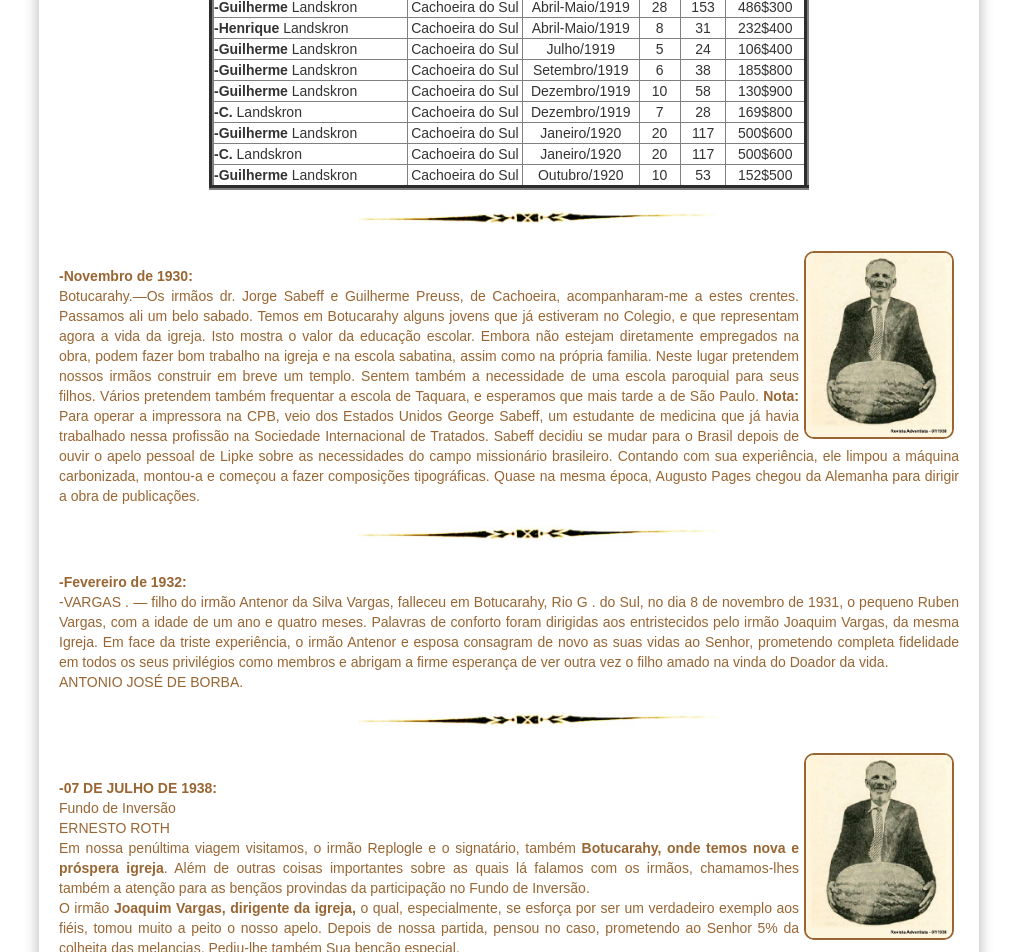
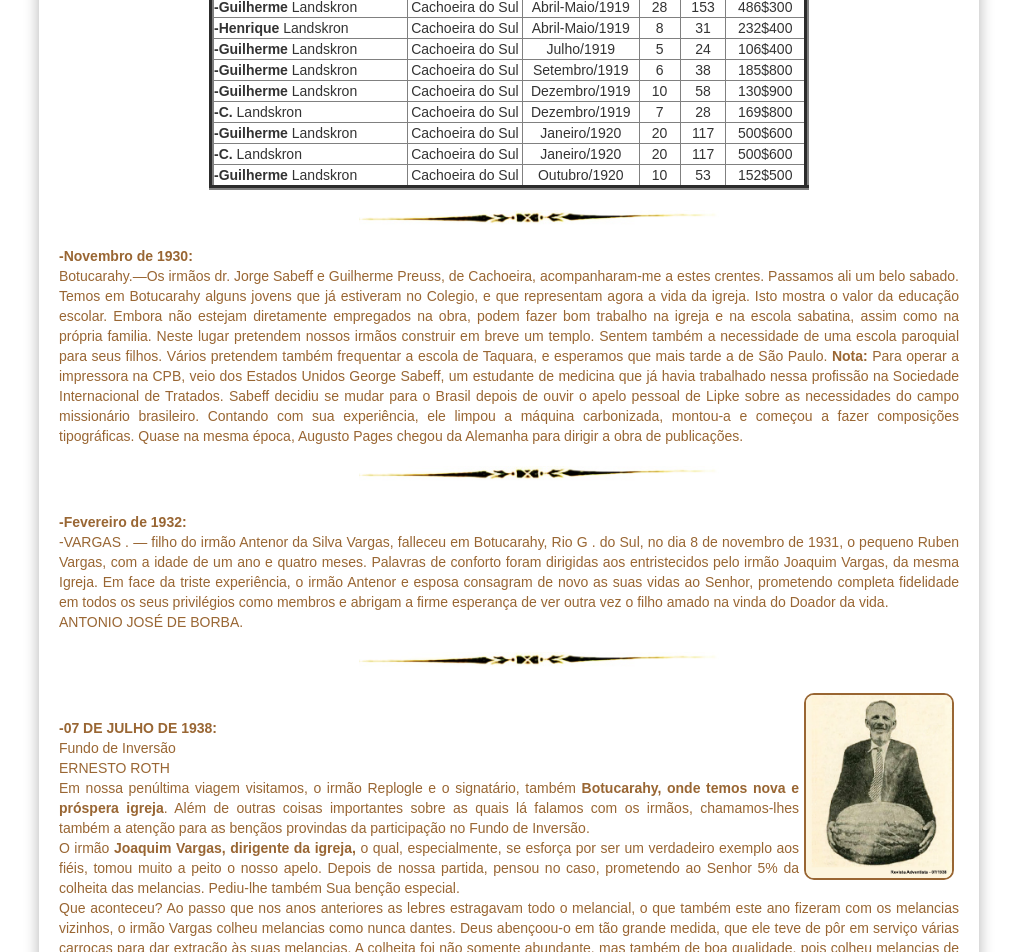
Before and after one commit to claudiovargas1955/claudiovargas1955.github.io, a Jekyll site: the page built from _pages/história-da-iasd-bosque.html, in a window 1280 px wide. Shown: the part 2132-3084 px from the top of the page, without its empty margins (131-1148 px from the left). Built offline with Jekyll 4.4.1, drawn with Linux system fonts in a browser that asks for light colours; some web fonts are replaced.

Commit message:
Update história-da-iasd-bosque.html

```diff
--- a/_pages/história-da-iasd-bosque.html
+++ b/_pages/história-da-iasd-bosque.html
@@ -332,7 +332,7 @@ Emilio Froemming.<br>
 
 </div>
       <img class="dir3" style="float:center"; src="/images/separacao.jpg" class="img-responsive" width="400px" title="";/><br>
-      <img class="dir2" style="float:right"; src="/images/joaquim.jpg" class="img-responsive" width="150px" title="joaquim Vargas -1938";/><br>
+
 
  <p><b>-Novembro de 1930: </b><br>
  Botucarahy.—Os irmãos dr. Jorge Sabeff e Guilherme Preuss, de Cachoeira, acompanharam-me a estes crentes. Passamos ali um belo sabado. Temos em Botucarahy alguns
```
